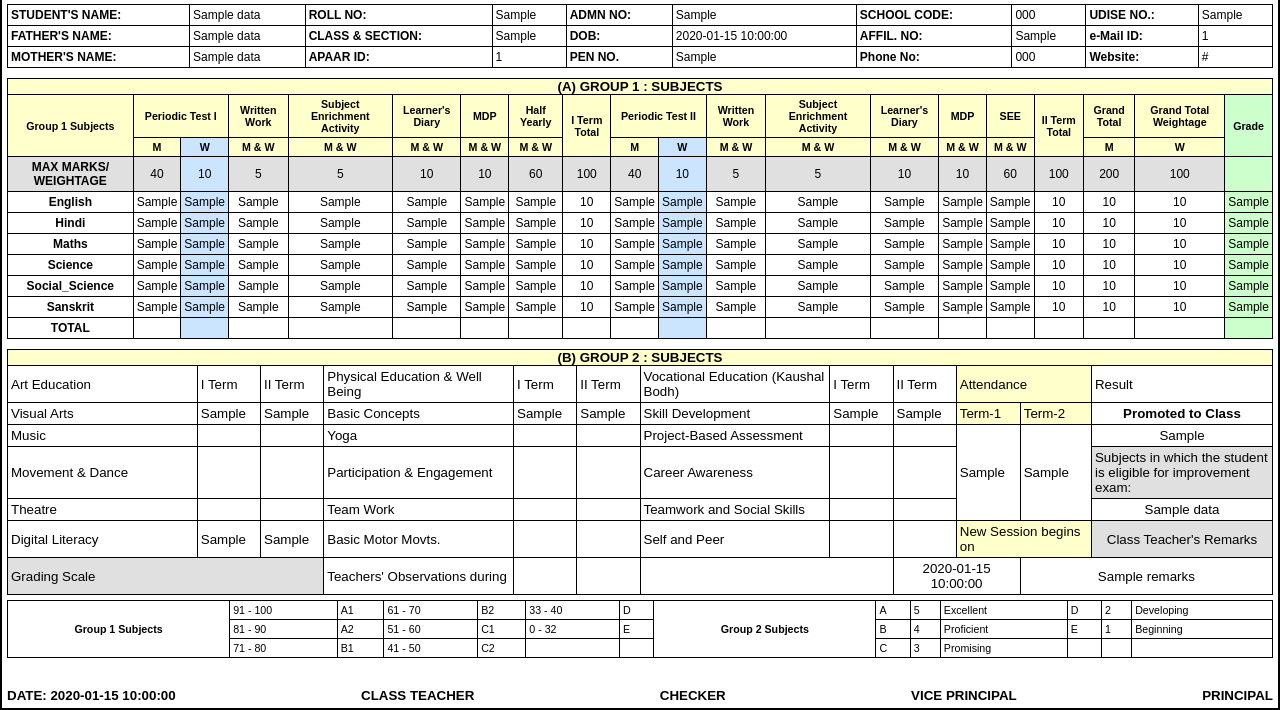
After one commit to biswasp87/I_Card_Manager, a Flask app: template templates/report_card.html in a window 1280 px wide. The commit adds this page. Shown: the part 103-813 px from the top of the page. Run offline with Flask 3, Linux system fonts and the light colour scheme; the template is opened without the code that fills it: most values are stand-ins (such as "Sample title", 1, 10 or a date in 2020); some libraries are stand-ins or nearby versions.

Commit message:
Add school report card generation feature.
- Implemented Excel data import for report cards.
- Added PDF generation matching the provided format using fpdf2.
- Created a dedicated "Report Card" tab in the frontend.
- Secured file uploads with secure_filename.
- Refactored report data storage to be session-based.
- Added report card Excel template.

Co-authored-by: biswasp87 <76902729+biswasp87@users.noreply.github.com>

```diff
--- a/app.py
+++ b/app.py
@@ -1,5 +1,6 @@
-from flask import Flask, render_template, request, jsonify, send_from_directory
+from flask import Flask, render_template, request, jsonify, send_from_directory, make_response
 import os
+from werkzeug.utils import secure_filename
 import pandas as pd
 import base64
 from io import BytesIO
@@ -24,6 +25,9 @@ os.makedirs(app.config['PHOTO_FOLDER'], exist_ok=True)
 # Global variable to store student data
 student_df = None
 source_info = {}
+
+# Global variable to store report card data
+report_df = {} # Dict mapping session_id to dataframe
 
 @app.route('/')
 def index():
@@ -70,7 +74,8 @@ def upload_file():
     if file.filename == '':
         return jsonify({"error": "No selected file"}), 400
     if file:
-        filepath = os.path.join(app.config['UPLOAD_FOLDER'], file.filename)
+        filename = secure_filename(file.filename)
+        filepath = os.path.join(app.config['UPLOAD_FOLDER'], filename)
         file.save(filepath)
         try:
             student_df = pd.read_excel(filepath)
@@ -99,6 +104,186 @@ def get_data(index):
         return jsonify(row)
     else:
         return jsonify({"error": "Index out of range"}), 404
+
+@app.route('/report_card/upload', methods=['POST'])
+def upload_report_card():
+    global report_df
+    session_id = session.get('report_session_id', os.urandom(16).hex())
+    session['report_session_id'] = session_id
+    if 'file' not in request.files:
+        return jsonify({"error": "No file part"}), 400
+    file = request.files['file']
+    if file.filename == '':
+        return jsonify({"error": "No selected file"}), 400
+    if file:
+        filename = secure_filename(file.filename)
+        filepath = os.path.join(app.config['UPLOAD_FOLDER'], 'report_' + filename)
+        file.save(filepath)
+        try:
+            df = pd.read_excel(filepath)
+            df = df.fillna("")
+            report_df[session_id] = df
+            columns = df.columns.tolist()
+            return jsonify({
+                "message": "Report card data uploaded successfully",
+                "columns": columns,
+                "total": len(df)
+            })
+        except Exception as e:
+            return jsonify({"error": str(e)}), 500
+
+@app.route('/uploads/<path:filename>')
+def download_template(filename):
+    return send_from_directory('uploads', filename)
+
+@app.route('/report_card/data/<int:index>', methods=['GET'])
+def get_report_data(index):
+    global report_df
+    session_id = session.get('report_session_id')
+    if not session_id or session_id not in report_df:
+        return jsonify({"error": "No report card data uploaded"}), 400
+    df = report_df[session_id]
+    if 0 <= index < len(df):
+        row = df.iloc[index].to_dict()
+        return jsonify(row)
+    else:
+        return jsonify({"error": "Index out of range"}), 404
+
+@app.route('/report_card/download/<int:index>', methods=['GET'])
+def download_report_card(index):
+    global report_df
+    session_id = session.get('report_session_id')
+    if not session_id or session_id not in report_df:
+        return jsonify({"error": "No report card data uploaded"}), 400
+    df = report_df[session_id]
+    if 0 <= index < len(df):
+        data = df.iloc[index].to_dict()
+        pdf_bytes = generate_report_pdf(data)
+
+        filename = f"Report_Card_{data.get('Student_Name', 'Student')}_{data.get('Roll_No', index)}.pdf"
+        response = make_response(pdf_bytes)
+        response.headers['Content-Type'] = 'application/pdf'
+        response.headers['Content-Disposition'] = f'attachment; filename={filename}'
+        return response
+    else:
+        return jsonify({"error": "Index out of range"}), 404
+
+def generate_report_pdf(data):
+    from fpdf import FPDF
+
+    class PDF(FPDF):
+        def header(self):
+            self.set_line_width(1)
+            self.rect(5, 5, 200, 287) # Outer border
+
+    pdf = PDF()
+    pdf.add_page()
+    pdf.set_auto_page_break(auto=True, margin=15)
+
+    # Header Section
+    pdf.set_font("helvetica", 'B', 20)
+    pdf.set_text_color(128, 0, 0)
+    pdf.cell(0, 10, "KENDRIYA VIDYALAYA CRPF DURGAPUR", align='C', new_x="LMARGIN", new_y="NEXT")
+    pdf.set_font("helvetica", 'B', 14)
+    pdf.cell(0, 8, "PROGRESS CARD FOR THE ACADEMIC SESSION " + str(data.get('Academic_Session', '')), align='C', new_x="LMARGIN", new_y="NEXT")
+    pdf.set_text_color(0, 0, 0)
+    pdf.ln(5)
+
+    # Student Info Table
+    pdf.set_font("helvetica", 'B', 9)
+    info_fields = [
+        [("STUDENT'S NAME:", data.get('Student_Name', '')), ("ROLL NO:", data.get('Roll_No', '')), ("ADMN NO:", data.get('ADMN_NO', ''))],
+        [("FATHER'S NAME:", data.get('Father_Name', '')), ("CLASS & SEC:", data.get('Class_Section', '')), ("DOB:", data.get('DOB', ''))],
+        [("MOTHER'S NAME:", data.get('Mother_Name', '')), ("APAAR ID:", data.get('APAAR_ID', '')), ("PEN NO:", data.get('PEN_NO', ''))]
+    ]
+
+    col_widths = [40, 26, 40, 26, 40, 28]
+    for row in info_fields:
+        for i, (label, val) in enumerate(row):
+            pdf.set_font("helvetica", 'B', 8)
+            pdf.cell(col_widths[i*2], 6, label, border=1)
+            pdf.set_font("helvetica", '', 8)
+            pdf.cell(col_widths[i*2+1], 6, str(val), border=1)
+        pdf.ln()
+
+    pdf.ln(2)
+
+    # Group 1 Subjects Table
+    pdf.set_fill_color(255, 255, 204) # Yellow
+    pdf.set_font("helvetica", 'B', 10)
+    pdf.cell(0, 6, "(A) GROUP 1 : SUBJECTS", border=1, align='C', fill=True, new_x="LMARGIN", new_y="NEXT")
+
+    # Marks Headers
+    pdf.set_font("helvetica", 'B', 7)
+    pdf.cell(30, 12, "Subjects", border=1, align='C', fill=True)
+    pdf.cell(50, 6, "Term I", border=1, align='C', fill=True)
+    pdf.cell(50, 6, "Term II", border=1, align='C', fill=True)
+    pdf.cell(20, 12, "Grand Total", border=1, align='C', fill=True)
+    pdf.cell(30, 12, "Grade", border=1, align='C', fill=True)
+
+    pdf.set_xy(40, pdf.get_y() + 6)
+    sub_headers = ["PT", "WW", "SEA", "LD", "HY"]
+    for _ in range(2):
+        for h in sub_headers:
+            pdf.cell(10, 6, h, border=1, align='C', fill=True)
+    pdf.ln()
+
+    # Subjects Data
+    subjects = ['English', 'Hindi', 'Maths', 'Science', 'Social_Science', 'Sanskrit']
+    pdf.set_font("helvetica", '', 8)
+    for sub in subjects:
+        pdf.set_font("helvetica", 'B', 8)
+        pdf.cell(30, 6, sub, border=1)
+        pdf.set_font("helvetica", '', 8)
+        # Term 1
+        for f in ['PT_M', 'WW', 'SEA', 'LD', 'HY']:
+            val = data.get(f"{sub}_T1_{f}", "")
+            pdf.cell(10, 6, str(val), border=1, align='C')
+        # Term 2
+        for f in ['PT_M', 'WW', 'SEA', 'LD', 'SEE']:
+            val = data.get(f"{sub}_T2_{f}", "")
+            pdf.cell(10, 6, str(val), border=1, align='C')
+
+        pdf.cell(20, 6, str(data.get(f"{sub}_Grand_Total_M", "")), border=1, align='C')
+        pdf.set_fill_color(204, 255, 204) # Green
+        pdf.cell(30, 6, str(data.get(f"{sub}_Grade", "")), border=1, align='C', fill=True)
+        pdf.set_fill_color(255, 255, 204) # Back to Yellow
+        pdf.ln()
+
+    pdf.ln(2)
+    # Group 2 and Others
+    pdf.set_font("helvetica", 'B', 10)
+    pdf.cell(0, 6, "(B) GROUP 2 : SUBJECTS", border=1, align='C', fill=True, new_x="LMARGIN", new_y="NEXT")
+
+    pdf.set_font("helvetica", 'B', 8)
+    pdf.cell(40, 6, "Subject", border=1, fill=True)
+    pdf.cell(20, 6, "Term I", border=1, align='C', fill=True)
+    pdf.cell(20, 6, "Term II", border=1, align='C', fill=True)
+    pdf.cell(40, 6, "Attendance", border=1, align='C', fill=True)
+    pdf.cell(80, 6, "Remarks", border=1, align='C', fill=True)
+    pdf.ln()
+
+    pdf.set_font("helvetica", '', 8)
+    group2 = [("Art", "Art_T1", "Art_T2"), ("PE", "PE_T1", "PE_T2"), ("Vocational", "Vocational_T1", "Vocational_T2"), ("Digital", "Digital_T1", "Digital_T2")]
+    for i, (name, t1, t2) in enumerate(group2):
+        pdf.cell(40, 6, name, border=1)
+        pdf.cell(20, 6, str(data.get(t1, "")), border=1, align='C')
+        pdf.cell(20, 6, str(data.get(t2, "")), border=1, align='C')
+        if i == 0:
+            curr_x, curr_y = pdf.get_x(), pdf.get_y()
+            pdf.multi_cell(40, 12, f"T1: {data.get('Attendance_T1', '')}\nT2: {data.get('Attendance_T2', '')}", border=1, align='C')
+            pdf.set_xy(curr_x + 40, curr_y)
+            pdf.multi_cell(80, 24, str(data.get('Remarks', '')), border=1, align='C')
+        pdf.ln()
+
+    pdf.ln(10)
+    pdf.set_font("helvetica", 'B', 10)
+    pdf.cell(50, 10, "CLASS TEACHER", align='C')
+    pdf.cell(50, 10, "CHECKER", align='C')
+    pdf.cell(50, 10, "VICE PRINCIPAL", align='C')
+    pdf.cell(50, 10, "PRINCIPAL", align='C')
+
+    return bytes(pdf.output())
 
 @app.route('/get_image/<path:filename>')
 def get_image(filename):
--- /dev/null
+++ b/cookies.txt
@@ -0,0 +1,5 @@
+# Netscape HTTP Cookie File
+# https://curl.se/docs/http-cookies.html
+# This file was generated by libcurl! Edit at your own risk.
+
+#HttpOnly_localhost	FALSE	/	FALSE	0	session	eyJyZXBvcnRfc2Vzc2lvbl9pZCI6IjhjODRlNjRlYTM2ZDgyZDY1YjYwZDY3ODk1ZjA3YjBiIn0.abylQg.AlDvp4UW5_TTXdwPWl_8lUdxUoM
--- a/requirements.txt
+++ b/requirements.txt
@@ -6,3 +6,4 @@ psycopg2-binary
 google-api-python-client
 google-auth-oauthlib
 google-auth-httplib2
+fpdf2
--- /dev/null
+++ b/templates/report_card.html
@@ -0,0 +1,265 @@
+<!DOCTYPE html>
+<html lang="en">
+<head>
+    <meta charset="UTF-8">
+    <title>Report Card Preview</title>
+    <style>
+        @page {
+            size: A4;
+            margin: 10mm;
+        }
+        body {
+            font-family: Arial, sans-serif;
+            font-size: 10pt;
+            margin: 0;
+            padding: 0;
+        }
+        .container {
+            width: 100%;
+            border: 2px solid black;
+            padding: 5px;
+            box-sizing: border-box;
+        }
+        .header {
+            display: flex;
+            align-items: center;
+            justify-content: space-between;
+            border-bottom: 2px solid maroon;
+            padding-bottom: 5px;
+            margin-bottom: 5px;
+        }
+        .logo {
+            width: 80px;
+        }
+        .school-info {
+            text-align: center;
+            flex-grow: 1;
+        }
+        .school-name-hi {
+            color: maroon;
+            font-size: 24pt;
+            font-weight: bold;
+            margin: 0;
+        }
+        .school-name-en {
+            color: maroon;
+            font-size: 20pt;
+            font-weight: bold;
+            margin: 0;
+        }
+        .progress-card-title {
+            text-align: center;
+            font-weight: bold;
+            text-decoration: underline;
+            margin: 5px 0;
+        }
+        table {
+            width: 100%;
+            border-collapse: collapse;
+            margin-bottom: 10px;
+        }
+        th, td {
+            border: 1px solid black;
+            padding: 3px;
+            text-align: left;
+        }
+        .student-info-table td {
+            font-size: 9pt;
+        }
+        .bg-yellow { background-color: #ffffcc; }
+        .bg-grey { background-color: #e0e0e0; }
+        .bg-green { background-color: #ccffcc; }
+        .bg-blue { background-color: #cce5ff; }
+        .text-center { text-align: center; }
+        .font-bold { font-weight: bold; }
+
+        .marks-table th {
+            text-align: center;
+            font-size: 8pt;
+        }
+        .marks-table td {
+            text-align: center;
+            font-size: 9pt;
+        }
+        .vertical-text {
+            writing-mode: vertical-rl;
+            transform: rotate(180deg);
+        }
+        .footer-sigs {
+            display: flex;
+            justify-content: space-between;
+            margin-top: 30px;
+            font-weight: bold;
+        }
+    </style>
+</head>
+<body>
+    <div class="container">
+        <div class="header">
+            <img src="/static/images/kv_logo.png" class="logo" alt="KV Logo">
+            <div class="school-info">
+                <p class="school-name-hi">केन्द्रीय विद्यालय सी.आर. पी. एफ दुर्गापुर</p>
+                <p class="school-name-en">KENDRIYA VIDYALAYA CRPF DURGAPUR</p>
+            </div>
+            <img src="/static/images/kv_logo_right.png" class="logo" alt="KV Logo Right">
+        </div>
+
+        <div class="progress-card-title">
+            PROGRESS CARD FOR THE ACADEMIC SESSION {{ data.Academic_Session }}
+        </div>
+
+        <table class="student-info-table">
+            <tr>
+                <td class="font-bold">STUDENT'S NAME:</td><td>{{ data.Student_Name }}</td>
+                <td class="font-bold">ROLL NO:</td><td>{{ data.Roll_No }}</td>
+                <td class="font-bold">ADMN NO:</td><td>{{ data.ADMN_NO }}</td>
+                <td class="font-bold">SCHOOL CODE:</td><td>{{ data.School_Code }}</td>
+                <td class="font-bold">UDISE NO.:</td><td>{{ data.UDISE_NO }}</td>
+            </tr>
+            <tr>
+                <td class="font-bold">FATHER'S NAME:</td><td>{{ data.Father_Name }}</td>
+                <td class="font-bold">CLASS & SECTION:</td><td>{{ data.Class_Section }}</td>
+                <td class="font-bold">DOB:</td><td>{{ data.DOB }}</td>
+                <td class="font-bold">AFFIL. NO:</td><td>{{ data.Affil_No }}</td>
+                <td class="font-bold">e-Mail ID:</td><td>{{ data.e_Mail_ID }}</td>
+            </tr>
+            <tr>
+                <td class="font-bold">MOTHER'S NAME:</td><td>{{ data.Mother_Name }}</td>
+                <td class="font-bold">APAAR ID:</td><td>{{ data.APAAR_ID }}</td>
+                <td class="font-bold">PEN NO.</td><td>{{ data.PEN_NO }}</td>
+                <td class="font-bold">Phone No:</td><td>{{ data.Phone_No }}</td>
+                <td class="font-bold">Website:</td><td>{{ data.Website }}</td>
+            </tr>
+        </table>
+
+        <div class="bg-yellow font-bold text-center" style="border: 1px solid black; border-bottom: none;">(A) GROUP 1 : SUBJECTS</div>
+        <table class="marks-table">
+            <tr class="bg-yellow">
+                <th rowspan="2">Group 1 Subjects</th>
+                <th colspan="2">Periodic Test I</th>
+                <th>Written Work</th>
+                <th>Subject Enrichment Activity</th>
+                <th>Learner's Diary</th>
+                <th>MDP</th>
+                <th>Half Yearly</th>
+                <th rowspan="2">I Term Total</th>
+                <th colspan="2">Periodic Test II</th>
+                <th>Written Work</th>
+                <th>Subject Enrichment Activity</th>
+                <th>Learner's Diary</th>
+                <th>MDP</th>
+                <th>SEE</th>
+                <th rowspan="2">II Term Total</th>
+                <th>Grand Total</th>
+                <th>Grand Total Weightage</th>
+                <th rowspan="2" class="bg-green">Grade</th>
+            </tr>
+            <tr class="bg-yellow">
+                <th>M</th><th class="bg-blue">W</th><th>M & W</th><th>M & W</th><th>M & W</th><th>M & W</th><th>M & W</th>
+                <th>M</th><th class="bg-blue">W</th><th>M & W</th><th>M & W</th><th>M & W</th><th>M & W</th><th>M & W</th>
+                <th>M</th><th>W</th>
+            </tr>
+            <tr class="bg-grey">
+                <td class="font-bold">MAX MARKS/ WEIGHTAGE</td>
+                <td>40</td><td class="bg-blue">10</td><td>5</td><td>5</td><td>10</td><td>10</td><td>60</td><td>100</td>
+                <td>40</td><td class="bg-blue">10</td><td>5</td><td>5</td><td>10</td><td>10</td><td>60</td><td>100</td>
+                <td>200</td><td>100</td><td class="bg-green"></td>
+            </tr>
+            {% for sub in ['English', 'Hindi', 'Maths', 'Science', 'Social_Science', 'Sanskrit'] %}
+            <tr>
+                <td class="font-bold text-left">{{ sub }}</td>
+                <td>{{ data[sub ~ '_T1_PT_M'] }}</td><td class="bg-blue">{{ data[sub ~ '_T1_PT_W'] }}</td><td>{{ data[sub ~ '_T1_WW'] }}</td><td>{{ data[sub ~ '_T1_SEA'] }}</td><td>{{ data[sub ~ '_T1_LD'] }}</td><td>{{ data[sub ~ '_T1_MDP'] }}</td><td>{{ data[sub ~ '_T1_HY'] }}</td><td>{{ data[sub ~ '_T1_Total'] }}</td>
+                <td>{{ data[sub ~ '_T2_PT_M'] }}</td><td class="bg-blue">{{ data[sub ~ '_T2_PT_W'] }}</td><td>{{ data[sub ~ '_T2_WW'] }}</td><td>{{ data[sub ~ '_T2_SEA'] }}</td><td>{{ data[sub ~ '_T2_LD'] }}</td><td>{{ data[sub ~ '_T2_MDP'] }}</td><td>{{ data[sub ~ '_T2_SEE'] }}</td><td>{{ data[sub ~ '_T2_Total'] }}</td>
+                <td>{{ data[sub ~ '_Grand_Total_M'] }}</td><td>{{ data[sub ~ '_Grand_Total_W'] }}</td><td class="bg-green">{{ data[sub ~ '_Grade'] }}</td>
+            </tr>
+            {% endfor %}
+            <tr>
+                <td class="font-bold">TOTAL</td>
+                <td></td><td class="bg-blue"></td><td></td><td></td><td></td><td></td><td></td><td></td>
+                <td></td><td class="bg-blue"></td><td></td><td></td><td></td><td></td><td></td><td></td>
+                <td></td><td></td><td class="bg-green"></td>
+            </tr>
+        </table>
+
+        <div class="bg-yellow font-bold text-center" style="border: 1px solid black; border-bottom: none;">(B) GROUP 2 : SUBJECTS</div>
+        <table style="margin-bottom: 0;">
+            <tr>
+                <td class="bg-orange" style="width: 15%;">Art Education</td>
+                <td style="width: 5%;">I Term</td><td style="width: 5%;">II Term</td>
+                <td class="bg-orange" style="width: 15%;">Physical Education & Well Being</td>
+                <td style="width: 5%;">I Term</td><td style="width: 5%;">II Term</td>
+                <td class="bg-orange" style="width: 15%;">Vocational Education (Kaushal Bodh)</td>
+                <td style="width: 5%;">I Term</td><td style="width: 5%;">II Term</td>
+                <td class="bg-yellow" colspan="2">Attendance</td>
+                <td colspan="2">Result</td>
+            </tr>
+            <tr>
+                <td>Visual Arts</td><td>{{ data.Art_T1 }}</td><td>{{ data.Art_T2 }}</td>
+                <td>Basic Concepts</td><td>{{ data.PE_T1 }}</td><td>{{ data.PE_T2 }}</td>
+                <td>Skill Development</td><td>{{ data.Vocational_T1 }}</td><td>{{ data.Vocational_T2 }}</td>
+                <td class="bg-yellow">Term-1</td><td class="bg-yellow">Term-2</td>
+                <td colspan="2" class="text-center font-bold">Promoted to Class</td>
+            </tr>
+            <tr>
+                <td>Music</td><td></td><td></td>
+                <td>Yoga</td><td></td><td></td>
+                <td>Project-Based Assessment</td><td></td><td></td>
+                <td rowspan="3">{{ data.Attendance_T1 }}</td><td rowspan="3">{{ data.Attendance_T2 }}</td>
+                <td colspan="2" class="text-center">{{ data.Promoted_Class }}</td>
+            </tr>
+            <tr>
+                <td>Movement & Dance</td><td></td><td></td>
+                <td>Participation & Engagement</td><td></td><td></td>
+                <td>Career Awareness</td><td></td><td></td>
+                <td colspan="2" class="bg-grey">Subjects in which the student is eligible for improvement exam:</td>
+            </tr>
+            <tr>
+                <td>Theatre</td><td></td><td></td>
+                <td>Team Work</td><td></td><td></td>
+                <td>Teamwork and Social Skills</td><td></td><td></td>
+                <td colspan="2" class="text-center">{{ data.Improvement_Subjects }}</td>
+            </tr>
+            <tr>
+                <td class="bg-orange">Digital Literacy</td><td>{{ data.Digital_T1 }}</td><td>{{ data.Digital_T2 }}</td>
+                <td>Basic Motor Movts.</td><td></td><td></td>
+                <td>Self and Peer</td><td></td><td></td>
+                <td colspan="2" class="bg-yellow">New Session begins on</td>
+                <td colspan="2" class="bg-grey text-center">Class Teacher's Remarks</td>
+            </tr>
+            <tr>
+                <td colspan="3" class="bg-grey">Grading Scale</td>
+                <td>Teachers' Observations during</td><td></td><td></td>
+                <td colspan="2"></td>
+                <td colspan="2" class="text-center">{{ data.New_Session_Date }}</td>
+                <td colspan="2" class="text-center">{{ data.Remarks }}</td>
+            </tr>
+        </table>
+
+        <!-- Grading Scale Table at bottom -->
+        <table style="font-size: 8pt; margin-top: 5px;">
+            <tr>
+                <td rowspan="3" class="font-bold text-center">Group 1 Subjects</td>
+                <td>91 - 100</td><td>A1</td><td>61 - 70</td><td>B2</td><td>33 - 40</td><td>D</td>
+                <td rowspan="3" class="font-bold text-center">Group 2 Subjects</td>
+                <td>A</td><td>5</td><td>Excellent</td><td>D</td><td>2</td><td>Developing</td>
+            </tr>
+            <tr>
+                <td>81 - 90</td><td>A2</td><td>51 - 60</td><td>C1</td><td>0 - 32</td><td>E</td>
+                <td>B</td><td>4</td><td>Proficient</td><td>E</td><td>1</td><td>Beginning</td>
+            </tr>
+            <tr>
+                <td>71 - 80</td><td>B1</td><td>41 - 50</td><td>C2</td><td></td><td></td>
+                <td>C</td><td>3</td><td>Promising</td><td></td><td></td><td></td>
+            </tr>
+        </table>
+
+        <div class="footer-sigs">
+            <div>DATE: {{ data.Date }}</div>
+            <div>CLASS TEACHER</div>
+            <div>CHECKER</div>
+            <div>VICE PRINCIPAL</div>
+            <div>PRINCIPAL</div>
+        </div>
+    </div>
+</body>
+</html>
```
Also changed, not shown: static/js/script.js (+50 -0 lines), templates/index.html (+27 -0 lines), 4 other files.
